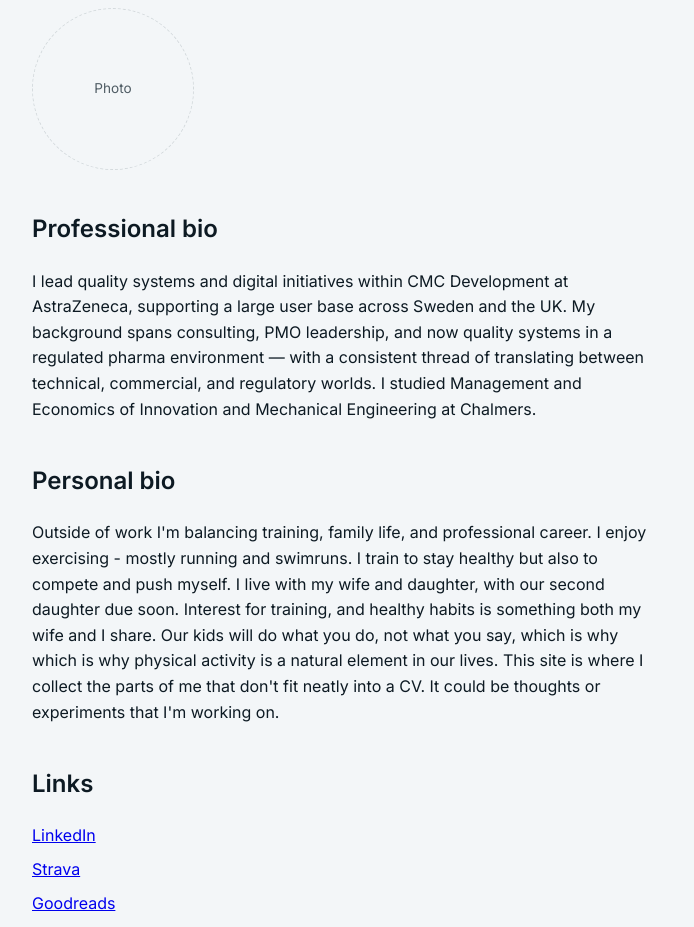
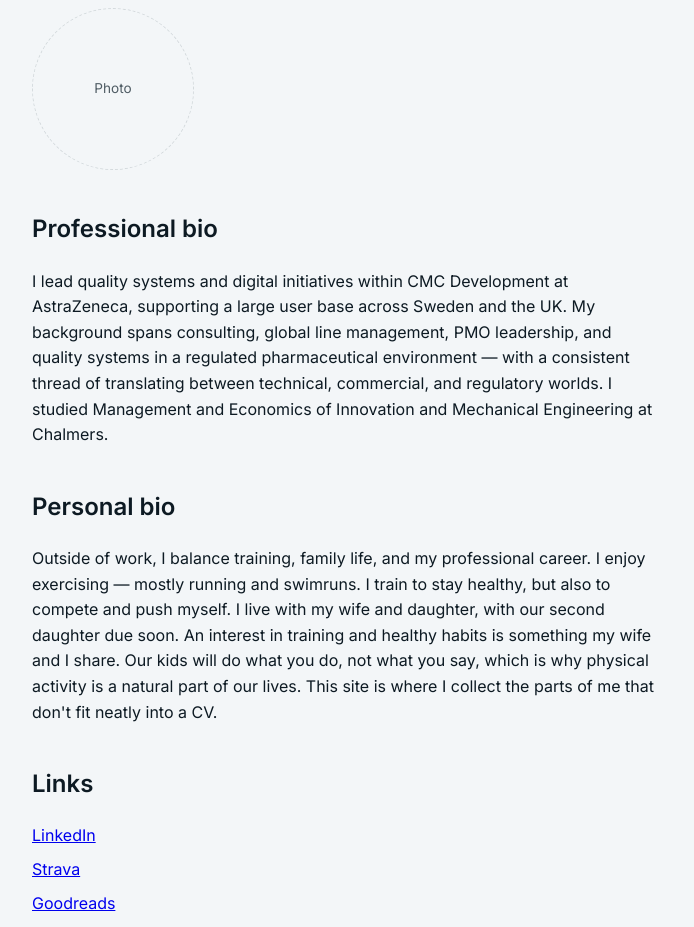
Before and after one commit to odectra/olindvall.github.io, an Astro site: page /about in a window 1280 px wide. Shown: the part 170-1097 px from the top of the page, without its empty margins (292-986 px from the left). Built offline with nearby package versions, Linux system fonts and the light colour scheme; Astro itself is replaced by a stand-in of ours.

Commit message:
Update about.astro

```diff
--- a/src/pages/about.astro
+++ b/src/pages/about.astro
@@ -9,12 +9,12 @@ import StravaFeed from '../components/StravaFeed.astro';
 
   <section>
     <h2>Professional bio</h2>
-    <p>I lead quality systems and digital initiatives within CMC Development at AstraZeneca, supporting a large user base across Sweden and the UK. My background spans consulting, PMO leadership, and now quality systems in a regulated pharma environment — with a consistent thread of translating between technical, commercial, and regulatory worlds. I studied Management and Economics of Innovation and Mechanical Engineering at Chalmers.</p>
+    <p>I lead quality systems and digital initiatives within CMC Development at AstraZeneca, supporting a large user base across Sweden and the UK. My background spans consulting, global line management, PMO leadership, and quality systems in a regulated pharmaceutical environment — with a consistent thread of translating between technical, commercial, and regulatory worlds. I studied Management and Economics of Innovation and Mechanical Engineering at Chalmers.</p>
   </section>
 
   <section>
     <h2>Personal bio</h2>
-    <p>Outside of work I'm balancing training, family life, and professional career. I enjoy exercising - mostly running and swimruns. I train to stay healthy but also to compete and push myself. I live with my wife and daughter, with our second daughter due soon. Interest for training, and healthy habits is something both my wife and I share. Our kids will do what you do, not what you say, which is why which is why physical activity is a natural element in our lives. This site is where I collect the parts of me that don't fit neatly into a CV. It could be thoughts or experiments that I'm working on.</p>
+    <p>Outside of work, I balance training, family life, and my professional career. I enjoy exercising — mostly running and swimruns. I train to stay healthy, but also to compete and push myself. I live with my wife and daughter, with our second daughter due soon. An interest in training and healthy habits is something my wife and I share. Our kids will do what you do, not what you say, which is why physical activity is a natural part of our lives. This site is where I collect the parts of me that don't fit neatly into a CV.</p>
   </section>
 
   <section>
```
